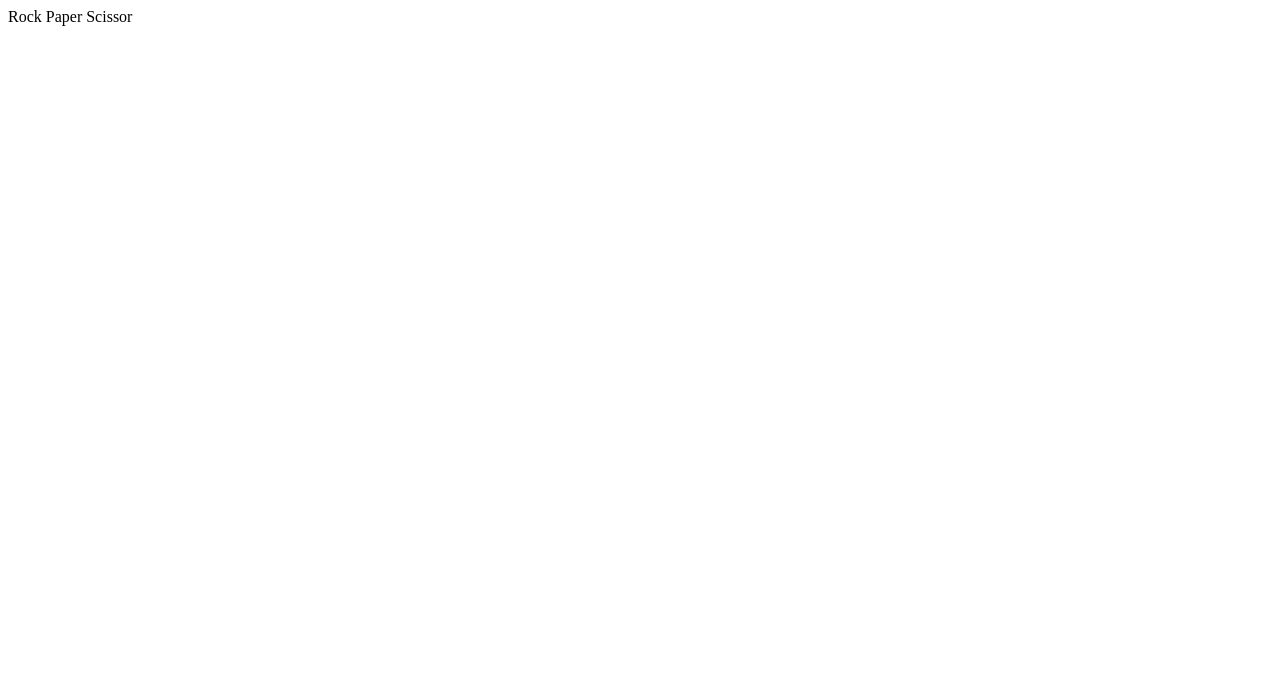
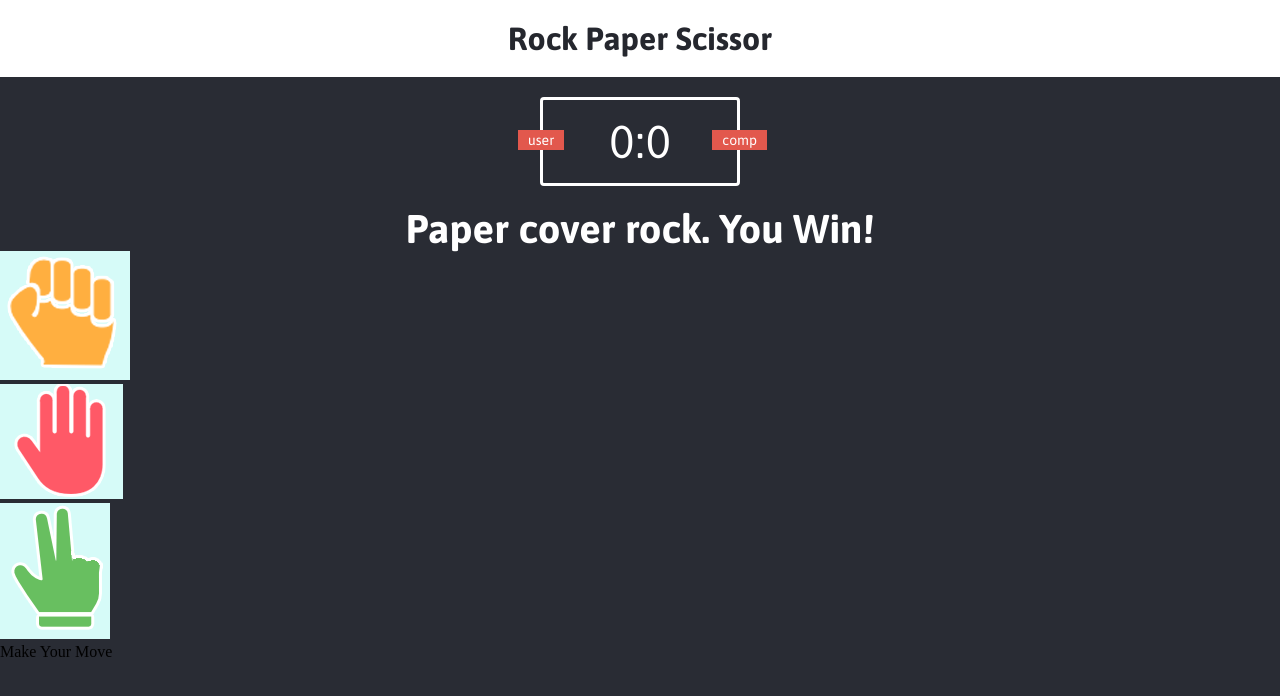
Before and after one commit to MasterZul/rock-paper-scissor, a plain HTML site: page index.html in a window 1280 px wide. Drawn offline with Linux system fonts and the light colour scheme.

Commit message:
second commit

```diff
--- a/index.html
+++ b/index.html
@@ -3,8 +3,35 @@
     <head>
         <meta charset="utf-8">
         <title>Rock Paper Scissor </title>
+        <link rel="stylesheet" href="styles.css">
     </head>
     <body>
-         Rock Paper Scissor
+         <header>
+             <h1>Rock Paper Scissor</h1>
+         </header>
+
+        <div class="score-board">
+            <div id="user-label" class="badge">user</div>
+            <div id="computer-label" class="badge">comp</div>
+            <span id="user-score">0</span>:<span id="computer-score">0</span>
+        </div>
+
+        <div class="result">
+            <p>Paper cover rock. You Win!</p>
+        </div>
+
+         <div class="choices">
+             <div class="choice" id="r">
+                 <img src="images/Rock.png" alt="">
+             </div>
+             <div class="choice" id="p">
+                 <img src="images/Paper.png" alt="">
+             </div>
+             <div class="choice" id="s">
+                 <img src="images/Scissor.png" alt="">
+             </div>
+         </div>
+
+    <p id="action-message">Make Your Move</p>
     </body>
 </html>
--- a/styles.css
+++ b/styles.css
@@ -0,0 +1,67 @@
+@import url('https://fonts.googleapis.com/css?family=Asap:400,500,700');
+
+*{
+    margin: 0;
+    padding: 0;
+    box-sizing: border-box;
+}
+
+body{
+    background: #292C34;
+
+}
+
+header{
+    background: white;
+    padding: 20px;
+}
+
+header > h1 {
+    color: #25272E;
+    text-align: center;
+    font-family: Asap, sans-serif;
+}
+
+.score-board{
+    margin: 20px auto;
+    border: 3px solid white;
+    border-radius: 4px;
+    text-align: center;
+    width: 200px;
+    color: white;
+    font-size: 46px;
+    padding: 15px 20px;
+    font-family: Asap, sans-serif;
+    position: relative;
+}
+
+.badge{
+    background: #E2584D;
+    color: white;
+    font-size: 14px;
+    padding: 2px 10px;
+    font-family: Asap, sans-serif;
+}
+
+#user-label{
+    position: absolute;
+    top: 30px;
+    left: -25px;
+}
+
+#computer-label{
+    position: absolute;
+    top: 30px;
+    right: -30px;
+}
+
+.result{
+    font-size: 40px;
+    color: white;
+}
+
+.result > p{
+    text-align: center;
+    font-weight: bold;
+    font-family: Asap, sans-serif;
+}
```
Also changed, not shown: images/Paper.png (added), images/RPS.png (added), images/Rock.png (added), images/Scissor.png (added).
